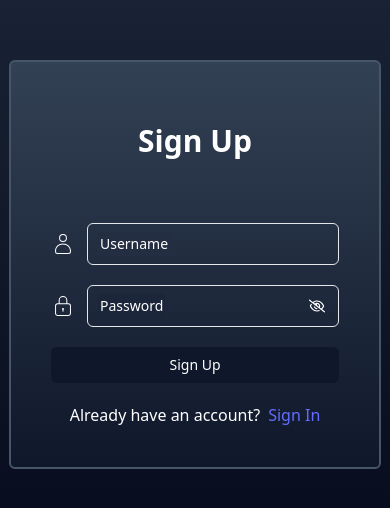
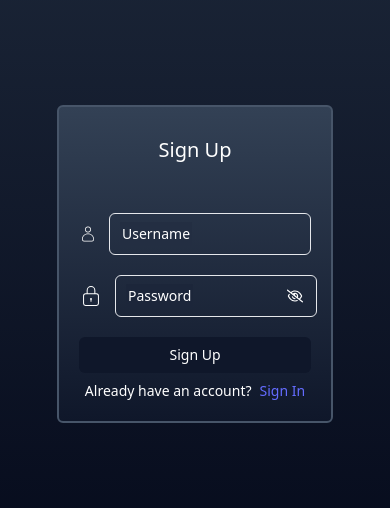
Before and after one commit to panisjr/todo, a React (Vite) app: page / in a window 390 px wide. Shown: the part 158-666 px from the top of the page. Built offline with nearby package versions, Linux system fonts and the light colour scheme.

Commit message:
Update: responsive testing

```diff
--- a/src/components/signup.jsx
+++ b/src/components/signup.jsx
@@ -64,18 +64,18 @@ const Signup = ({ users, setUsers }) => {
   };
   return (
     <>
-      <div className="flex items-center justify-center bg-gradient-to-t from-slate-950 to-slate-800 w-screen h-screen p-4">
-        <div className="flex items-center justify-center bg-gradient-to-t from-slate-900 to-slate-700 p-10 border-2 border-slate-600 rounded-md hover:shadow-lg hover:shadow-cyan-400 hover:-x-6 duration-500">
+      <div className="flex items-center justify-center bg-gradient-to-t from-slate-950 to-slate-800 w-screen h-screen p-4 lg:bg-blue-400">
+        <div className="flex items-center justify-center bg-gradient-to-t from-slate-900 to-slate-700 p-5 sm:p-10 border-2 border-slate-600 rounded-md hover:shadow-lg hover:shadow-cyan-400 hover:-x-6 duration-500">
           <div className="bg" id="vanta"></div>
-          <div className="text-white ">
+          <div className="text-white">
             <div className="flex items-center justify-center mb-10">
-              <div className="pt-4">
-                <p className="text-[30px] font-bold">Sign Up</p>
+              <div className="pt-2 sm:pt-4">
+                <p className="text-[20px] sm:text-[30px]  font-medium sm:font-semibold">Sign Up</p>
               </div>
             </div>
-            <div className="flex flex-col gap-5 py-5">
+            <div className="flex flex-col gap-5 py-2 sm:py-5">
               <div className="flex items-center justify-center ">
-                <CiUser className="mr-3 text-2xl" />
+                <CiUser className="mr-3 text-lg sm:text-2xl" />
 
                 <label
                   htmlFor="Username"
@@ -84,7 +84,7 @@ const Signup = ({ users, setUsers }) => {
                   <input
                     type="text"
                     id="Username"
-                    className="h-8 p-5 w-[250px] text-sm peer border-none bg-transparent placeholder-transparent focus:border-transparent focus:ring-0 focus:outline-hidden"
+                    className="h-2 sm:h-8 p-5 w-[200px] sm:w-[250px] text-sm peer border-none bg-transparent placeholder-transparent focus:border-transparent focus:ring-0 focus:outline-hidden"
                     placeholder="Username"
                     value={username}
                     onChange={(e) => setUsername(e.target.value)}
@@ -105,7 +105,7 @@ const Signup = ({ users, setUsers }) => {
                       <input
                         type="text"
                         id="Password"
-                        className="h-8 p-5 w-[250px] text-sm peer border-none bg-transparent placeholder-transparent focus:border-transparent focus:ring-0 focus:outline-hidden"
+                        className="h-2 sm:h-8 p-5 w-[200px] sm:w-[250px] text-sm peer border-none bg-transparent placeholder-transparent focus:border-transparent focus:ring-0 focus:outline-hidden"
                         placeholder="Password"
                         value={password}
                         onChange={(e) => setPassword(e.target.value)}
@@ -131,7 +131,7 @@ const Signup = ({ users, setUsers }) => {
                       <input
                         type="password"
                         id="Password"
-                        className="h-8 p-5 w-[250px] text-sm peer border-none bg-transparent placeholder-transparent focus:border-transparent focus:ring-0 focus:outline-hidden"
+                        className="h-2 sm:h-8 p-5 w-[200px] sm:w-[250px]  text-sm peer border-none bg-transparent placeholder-transparent focus:border-transparent focus:ring-0 focus:outline-hidden"
                         placeholder="Password"
                         value={password}
                         onChange={(e) => setPassword(e.target.value)}
@@ -141,7 +141,7 @@ const Signup = ({ users, setUsers }) => {
                       </span>
                     </label>
                     <FaRegEyeSlash
-                      className="ml-[-30px] cursor-pointer z-10"
+                      className="ml-[-30px] cursor-pointer z-10 relative block"
                       onClick={() => viewPass("unLock")}
                     />
                   </div>
@@ -154,7 +154,7 @@ const Signup = ({ users, setUsers }) => {
                 Sign Up
               </button>
             </div>
-            <div className="flex items-center justify-center text-md gap-2">
+            <div className="flex items-center justify-center text-sm sm:text-md gap-2">
               <p>Already have an account? </p>
               <Link to={"signIn"}>Sign In</Link>
             </div>
```
